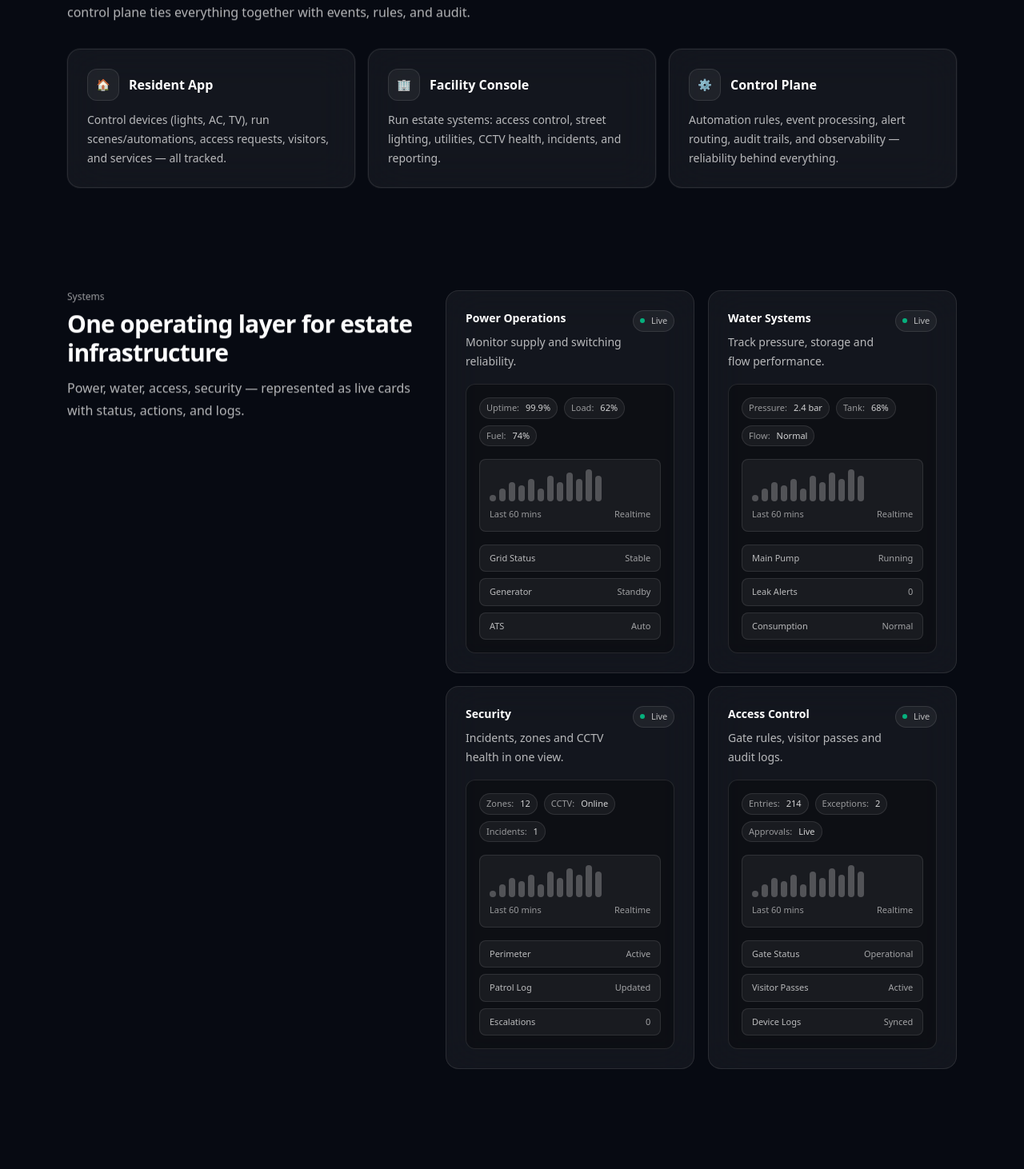
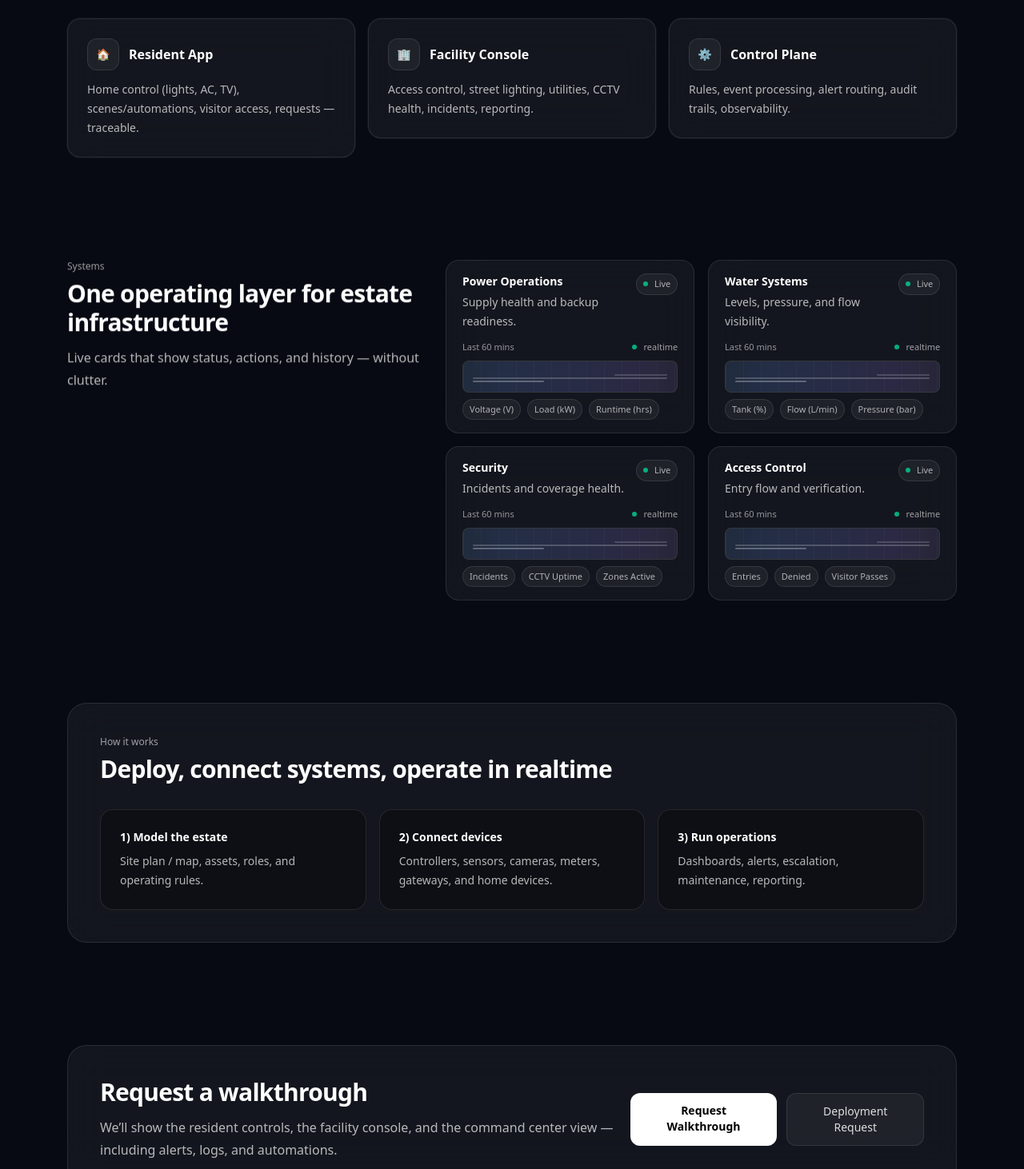
Before and after one commit to contactochiga/Oyi-page, a Next.js app: page / in a window 1280 px wide. Shown: the part 1338-2800 px from the top of the page at 80% size. Built offline with nearby package versions, Linux system fonts and the light colour scheme.

Commit message:
Update page.tsx

```diff
--- a/src/app/page.tsx
+++ b/src/app/page.tsx
@@ -85,86 +85,82 @@ function Pill({ children }: { children: React.ReactNode }) {
   );
 }
 
-function LiveBadge() {
+function LiveDot() {
   return (
-    <span className="inline-flex items-center gap-2 rounded-full border border-white/10 bg-white/5 px-2 py-1 text-[11px] text-white/70">
+    <span className="inline-flex items-center gap-2 text-[11px] text-white/60">
       <span className="h-1.5 w-1.5 rounded-full bg-emerald-400/80" />
-      Live
+      realtime
     </span>
   );
 }
 
-/* -------------------------------------------------------
-   Mini dashboard preview inside each Systems card
-   - small metrics chips
-   - tiny “sparkline” style chart using pure divs (no libs)
-   - status rows
--------------------------------------------------------- */
-function MiniPreview({
+/**
+ * Compact preview strip (small, not bulky):
+ * - tiny label row ("Last 60 mins" + realtime)
+ * - tiny sparkline bar (inside a slim height)
+ * - 2-3 tiny metric chips (short)
+ */
+function CompactPreview({
+  timeframe = "Last 60 mins",
   metrics,
-  rows,
 }: {
-  metrics: Array<{ k: string; v: string }>;
-  rows: Array<{ label: string; value: string }>;
+  timeframe?: string;
+  metrics: string[];
 }) {
   return (
-    <div className="mt-4 rounded-xl border border-white/10 bg-black/30 p-4">
-      {/* Metrics */}
-      <div className="flex flex-wrap gap-2">
-        {metrics.map((m) => (
+    <div className="mt-3">
+      <div className="flex items-center justify-between">
+        <span className="text-[11px] text-white/55">{timeframe}</span>
+        <LiveDot />
+      </div>
+
+      {/* slim sparkline */}
+      <div className="mt-2 h-10 rounded-lg border border-white/10 bg-white/5 overflow-hidden relative">
+        <div className="absolute inset-0 opacity-70 bg-[radial-gradient(420px_circle_at_20%_60%,rgba(59,130,246,0.20),transparent_55%),radial-gradient(360px_circle_at_80%_40%,rgba(168,85,247,0.14),transparent_55%)]" />
+        <div className="absolute inset-0 opacity-[0.16] [background-image:linear-gradient(to_right,rgba(255,255,255,0.18)_1px,transparent_1px)] [background-size:22px_22px]" />
+        {/* faux line segments */}
+        <div className="absolute left-3 right-3 top-5 h-[2px] bg-white/20 rounded-full" />
+        <div className="absolute left-3 top-6 h-[2px] w-1/3 bg-white/28 rounded-full" />
+        <div className="absolute right-3 top-4 h-[2px] w-1/4 bg-white/16 rounded-full" />
+      </div>
+
+      <div className="mt-2 flex flex-wrap gap-2">
+        {metrics.slice(0, 3).map((m) => (
           <span
-            key={m.k}
-            className="inline-flex items-center gap-2 rounded-full border border-white/10 bg-white/5 px-2 py-1 text-[11px] text-white/70"
+            key={m}
+            className="inline-flex items-center rounded-full border border-white/10 bg-white/5 px-2 py-1 text-[11px] text-white/65"
           >
-            <span className="text-white/55">{m.k}:</span>
-            <span className="text-white/80">{m.v}</span>
+            {m}
           </span>
         ))}
       </div>
+    </div>
+  );
+}
 
-      {/* Tiny chart */}
-      <div className="mt-4 rounded-lg border border-white/10 bg-white/5 p-3">
-        <div className="flex items-end gap-1 h-10">
-          {/* fixed bars for “sparkline” vibe */}
-          {[
-            "h-2",
-            "h-4",
-            "h-6",
-            "h-5",
-            "h-7",
-            "h-4",
-            "h-8",
-            "h-6",
-            "h-9",
-            "h-7",
-            "h-10",
-            "h-8",
-          ].map((h, i) => (
-            <div
-              key={i}
-              className={`w-2 ${h} rounded-sm bg-white/25`}
-              aria-hidden
-            />
-          ))}
+function SystemTile({
+  title,
+  oneLiner,
+  metrics,
+}: {
+  title: string;
+  oneLiner: string;
+  metrics: string[];
+}) {
+  return (
+    <div className="rounded-2xl border border-white/10 bg-white/5 px-5 py-4 backdrop-blur-xl">
+      <div className="flex items-start justify-between gap-3">
+        <div>
+          <div className="text-sm font-semibold text-white">{title}</div>
+          <div className="mt-1 text-sm text-white/70 leading-6">{oneLiner}</div>
         </div>
-        <div className="mt-2 flex items-center justify-between text-[11px] text-white/55">
-          <span>Last 60 mins</span>
-          <span>Realtime</span>
-        </div>
+        <span className="inline-flex items-center gap-2 rounded-full border border-white/10 bg-white/5 px-2 py-1 text-[11px] text-white/65">
+          <span className="h-1.5 w-1.5 rounded-full bg-emerald-400/80" />
+          Live
+        </span>
       </div>
 
-      {/* Status rows */}
-      <div className="mt-4 grid gap-2">
-        {rows.map((r) => (
-          <div
-            key={r.label}
-            className="flex items-center justify-between rounded-lg border border-white/10 bg-white/5 px-3 py-2"
-          >
-            <span className="text-[11px] text-white/70">{r.label}</span>
-            <span className="text-[11px] text-white/60">{r.value}</span>
-          </div>
-        ))}
-      </div>
+      <CompactPreview metrics={metrics} />
     </div>
   );
 }
@@ -176,68 +172,6 @@ export default function Page() {
       { k: "Estate Ops", v: "Realtime monitoring + response" },
       { k: "Digital Twin", v: "Map + 3D view ready" },
       { k: "Audit", v: "Roles, rules, activity logs" },
-    ],
-    []
-  );
-
-  const systemCards = useMemo(
-    () => [
-      {
-        title: "Power Operations",
-        summary: "Monitor supply and switching reliability.",
-        metrics: [
-          { k: "Uptime", v: "99.9%" },
-          { k: "Load", v: "62%" },
-          { k: "Fuel", v: "74%" },
-        ],
-        rows: [
-          { label: "Grid Status", value: "Stable" },
-          { label: "Generator", value: "Standby" },
-          { label: "ATS", value: "Auto" },
-        ],
-      },
-      {
-        title: "Water Systems",
-        summary: "Track pressure, storage and flow performance.",
-        metrics: [
-          { k: "Pressure", v: "2.4 bar" },
-          { k: "Tank", v: "68%" },
-          { k: "Flow", v: "Normal" },
-        ],
-        rows: [
-          { label: "Main Pump", value: "Running" },
-          { label: "Leak Alerts", value: "0" },
-          { label: "Consumption", value: "Normal" },
-        ],
-      },
-      {
-        title: "Security",
-        summary: "Incidents, zones and CCTV health in one view.",
-        metrics: [
-          { k: "Zones", v: "12" },
-          { k: "CCTV", v: "Online" },
-          { k: "Incidents", v: "1" },
-        ],
-        rows: [
-          { label: "Perimeter", value: "Active" },
-          { label: "Patrol Log", value: "Updated" },
-          { label: "Escalations", value: "0" },
-        ],
-      },
-      {
-        title: "Access Control",
-        summary: "Gate rules, visitor passes and audit logs.",
-        metrics: [
-          { k: "Entries", v: "214" },
-          { k: "Exceptions", v: "2" },
-          { k: "Approvals", v: "Live" },
-        ],
-        rows: [
-          { label: "Gate Status", value: "Operational" },
-          { label: "Visitor Passes", value: "Active" },
-          { label: "Device Logs", value: "Synced" },
-        ],
-      },
     ],
     []
   );
@@ -286,21 +220,20 @@ export default function Page() {
               <a href="#how" className="px-3 py-2 text-sm text-white/70 hover:text-white">
                 How it works
               </a>
-              <a href="#video" className="px-3 py-2 text-sm text-white/70 hover:text-white">
-                Video
+              <a href="#walkthrough" className="px-3 py-2 text-sm text-white/70 hover:text-white">
+                Walkthrough
               </a>
             </nav>
 
             <div className="flex items-center gap-2">
-              {/* Request Demo -> Watch Video */}
               <a
-                href="#video"
+                href="#walkthrough"
                 className="rounded-xl border border-white/10 bg-white/5 px-4 py-2 text-sm text-white/80 hover:text-white hover:bg-white/10 transition"
               >
-                Watch Video
+                Request Walkthrough
               </a>
               <a
-                href="mailto:contactochiga@gmail.com?subject=Oyi%20Deployment%20Request"
+                href="#walkthrough"
                 className="rounded-xl bg-white text-black px-4 py-2 text-sm font-semibold hover:opacity-90 transition"
               >
                 Deploy
@@ -324,17 +257,16 @@ export default function Page() {
                 </h1>
 
                 <p className="mt-5 text-white/70 leading-7">
-                  Oyi is a two-way operating layer for estates —
-                  residents control in-home devices and automations, while operators run facility infrastructure
-                  with live dashboards, alerts, and audited actions.
+                  Oyi is a two-way operating layer for estates — residents control in-home devices and automations,
+                  while operators run facility infrastructure with live dashboards, alerts, and audited actions.
                 </p>
 
                 <div className="mt-7 flex flex-wrap gap-3">
                   <a
-                    href="#video"
+                    href="#walkthrough"
                     className="rounded-xl bg-white text-black px-5 py-3 text-sm font-semibold hover:opacity-90 transition"
                   >
-                    Watch Video
+                    Request Walkthrough
                   </a>
                   <a
                     href="#platform"
@@ -375,7 +307,7 @@ export default function Page() {
                       <div className="col-span-12 md:col-span-7 rounded-xl border border-white/10 bg-black/30 p-4">
                         <div className="flex items-center justify-between">
                           <div className="text-xs text-white/60">Map / Site View</div>
-                          <LiveBadge />
+                          <span className="text-[11px] text-white/60">realtime</span>
                         </div>
                         <div className="mt-3 h-28 rounded-lg border border-white/10 bg-white/5" />
                         <div className="mt-3 flex gap-2 flex-wrap">
@@ -393,7 +325,7 @@ export default function Page() {
                       <div className="col-span-12 md:col-span-5 rounded-xl border border-white/10 bg-black/30 p-4">
                         <div className="flex items-center justify-between">
                           <div className="text-xs text-white/60">Systems</div>
-                          <LiveBadge />
+                          <span className="text-[11px] text-white/60">realtime</span>
                         </div>
                         <div className="mt-3 space-y-2">
                           {[
@@ -457,7 +389,7 @@ export default function Page() {
                   One console for home + estate operations
                 </h2>
                 <p className="mt-3 text-white/70 leading-7 max-w-2xl">
-                  Clear views, controlled actions, fast response, and every activity recorded — built for real operators and real residents.
+                  Clear views, controlled actions, fast response — and every activity recorded.
                 </p>
               </div>
               <div className="flex gap-2">
@@ -472,7 +404,7 @@ export default function Page() {
             <Reveal>
               <GlowCard
                 title="Operations UX"
-                desc="Live status, alerts, actions, and reporting — clean and legible at a glance."
+                desc="Live status, alerts, actions, and reporting — legible at a glance."
                 icon={<span className="text-sm">⌘</span>}
               />
             </Reveal>
@@ -486,7 +418,7 @@ export default function Page() {
             <Reveal>
               <GlowCard
                 title="Controls + Audit"
-                desc="Permissions, approvals, logs, and traceability — infrastructure-grade accountability."
+                desc="Permissions, approvals, logs — infrastructure-grade accountability."
                 icon={<span className="text-sm">✓</span>}
               />
             </Reveal>
@@ -501,7 +433,8 @@ export default function Page() {
               Three layers. One operating system.
             </h2>
             <p className="mt-3 text-white/70 leading-7 max-w-2xl">
-              Residents control devices and interact with services. Operators run infrastructure. The control plane ties everything together with events, rules, and audit.
+              Residents control devices and interact with services. Operators run infrastructure. The control plane ties
+              everything together with events, rules, and audit.
             </p>
           </Reveal>
 
@@ -509,28 +442,28 @@ export default function Page() {
             <Reveal>
               <GlowCard
                 title="Resident App"
-                desc="Control devices (lights, AC, TV), run scenes/automations, access requests, visitors, and services — all tracked."
+                desc="Home control (lights, AC, TV), scenes/automations, visitor access, requests — traceable."
                 icon={<span className="text-sm">🏠</span>}
               />
             </Reveal>
             <Reveal>
               <GlowCard
                 title="Facility Console"
-                desc="Run estate systems: access control, street lighting, utilities, CCTV health, incidents, and reporting."
+                desc="Access control, street lighting, utilities, CCTV health, incidents, reporting."
                 icon={<span className="text-sm">🏢</span>}
               />
             </Reveal>
             <Reveal>
               <GlowCard
                 title="Control Plane"
-                desc="Automation rules, event processing, alert routing, audit trails, and observability — reliability behind everything."
+                desc="Rules, event processing, alert routing, audit trails, observability."
                 icon={<span className="text-sm">⚙️</span>}
               />
             </Reveal>
           </div>
         </section>
 
-        {/* SYSTEMS (updated: short summary + mini previews) */}
+        {/* SYSTEMS (compact) */}
         <section id="systems" className="mx-auto w-full max-w-6xl px-5 py-12 md:py-16">
           <div className="grid gap-6 md:grid-cols-12 items-start">
             <div className="md:col-span-5">
@@ -540,29 +473,44 @@ export default function Page() {
                   One operating layer for estate infrastructure
                 </h2>
                 <p className="mt-3 text-white/70 leading-7">
-                  Power, water, access, security — represented as live cards with status, actions, and logs.
+                  Live cards that show status, actions, and history — without clutter.
                 </p>
               </Reveal>
             </div>
 
             <div className="md:col-span-7">
               <div className="grid gap-4 md:grid-cols-2">
-                {systemCards.map((c) => (
-                  <Reveal key={c.title}>
-                    <div className="rounded-2xl border border-white/10 bg-white/5 p-6 backdrop-blur-xl">
-                      <div className="flex items-start justify-between gap-3">
-                        <div>
-                          <div className="text-sm font-semibold">{c.title}</div>
-                          <div className="mt-2 text-sm text-white/70 leading-6">{c.summary}</div>
-                        </div>
-                        <LiveBadge />
-                      </div>
+                <Reveal>
+                  <SystemTile
+                    title="Power Operations"
+                    oneLiner="Supply health and backup readiness."
+                    metrics={["Voltage (V)", "Load (kW)", "Runtime (hrs)"]}
+                  />
+                </Reveal>
 
-                      {/* The “details” are now the preview (metrics + chart + status rows) */}
-                      <MiniPreview metrics={c.metrics} rows={c.rows} />
-                    </div>
-                  </Reveal>
-                ))}
+                <Reveal>
+                  <SystemTile
+                    title="Water Systems"
+                    oneLiner="Levels, pressure, and flow visibility."
+                    metrics={["Tank (%)", "Flow (L/min)", "Pressure (bar)"]}
+                  />
+                </Reveal>
+
+                <Reveal>
+                  <SystemTile
+                    title="Security"
+                    oneLiner="Incidents and coverage health."
+                    metrics={["Incidents", "CCTV Uptime", "Zones Active"]}
+                  />
+                </Reveal>
+
+                <Reveal>
+                  <SystemTile
+                    title="Access Control"
+                    oneLiner="Entry flow and verification."
+                    metrics={["Entries", "Denied", "Visitor Passes"]}
+                  />
+                </Reveal>
               </div>
             </div>
           </div>
@@ -593,46 +541,49 @@ export default function Page() {
           </Reveal>
         </section>
 
-        {/* VIDEO (replaces demo section) */}
-        <section id="video" className="mx-auto w-full max-w-6xl px-5 py-12 md:py-16">
+        {/* WALKTHROUGH */}
+        <section id="walkthrough" className="mx-auto w-full max-w-6xl px-5 py-12 md:py-16">
           <Reveal>
             <div className="rounded-3xl border border-white/10 bg-white/5 p-6 md:p-10 backdrop-blur-xl">
               <div className="flex flex-col md:flex-row md:items-center md:justify-between gap-5">
                 <div>
-                  <div className="text-xs text-white/60">Walkthrough</div>
-                  <h2 className="mt-2 text-2xl md:text-3xl font-semibold tracking-tight">
-                    Watch the walkthrough
+                  <h2 className="text-2xl md:text-3xl font-semibold tracking-tight">
+                    Request a walkthrough
                   </h2>
                   <p className="mt-3 text-white/70 leading-7 max-w-2xl">
-                    A quick view of the resident controls, facility console, and command center —
-                    including alerts, logs, automations, and digital twin views.
+                    We’ll show the resident controls, the facility console, and the command center view — including alerts,
+                    logs, and automations.
                   </p>
                 </div>
 
                 <div className="flex flex-col sm:flex-row gap-3">
                   <a
-                    href="mailto:contactochiga@gmail.com?subject=Oyi%20Deployment%20Request"
+                    href="mailto:contactochiga@gmail.com?subject=Oyi%20Walkthrough%20Request&body=Hi%20Oyi,%0A%0AI%20want%20to%20request%20a%20walkthrough.%0A%0AName:%0AEstate/Company:%0ALocation:%0APhone:%0AUse-case:%0A%0AThanks"
                     className="rounded-xl bg-white text-black px-5 py-3 text-sm font-semibold hover:opacity-90 transition text-center"
                   >
-                    Deployment Request
+                    Request Walkthrough
                   </a>
 
                   <a
-                    href="mailto:contactochiga@gmail.com?subject=Oyi%20Video%20Request"
+                    href="mailto:contactochiga@gmail.com?subject=Oyi%20Deployment%20Request"
                     className="rounded-xl border border-white/10 bg-white/5 px-5 py-3 text-sm text-white/85 hover:text-white hover:bg-white/10 transition text-center"
                   >
-                    Request Video Link
+                    Deployment Request
                   </a>
                 </div>
               </div>
 
-              {/* placeholder video frame (swap with embed later) */}
-              <div className="mt-6 rounded-2xl border border-white/10 bg-black/30 p-4">
-                <div className="h-56 md:h-72 rounded-xl border border-white/10 bg-white/5 flex items-center justify-center">
-                  <div className="text-sm text-white/60">
-                    Video placeholder — paste your embed here later.
+              <div className="mt-6 grid gap-3 md:grid-cols-3">
+                {[
+                  ["Home + Estate", "Residents control devices; operators run infrastructure."],
+                  ["Hardware + Software", "Full integration contracts supported."],
+                  ["Operations-grade", "Logs, roles, escalation, reporting."],
+                ].map(([a, b]) => (
+                  <div key={a} className="rounded-2xl border border-white/10 bg-black/30 p-5">
+                    <div className="text-sm font-semibold">{a}</div>
+                    <div className="mt-2 text-sm text-white/70">{b}</div>
                   </div>
-                </div>
+                ))}
               </div>
             </div>
           </Reveal>
```
